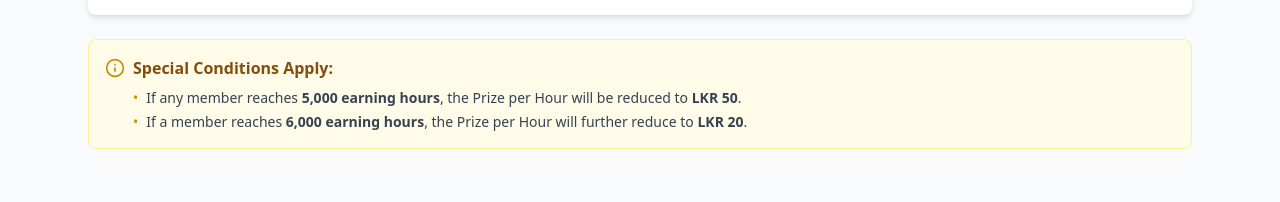
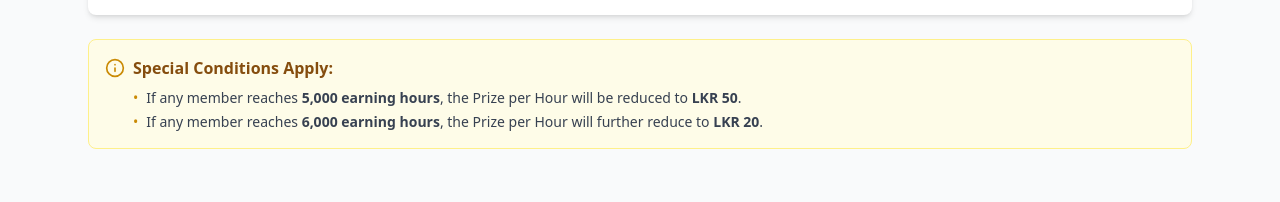
Before and after one commit to Bovindu/leader_board, a React (Vite) app: page / in a window 1280 px wide. Shown: the part 1520-1722 px from the top of the page. Built offline with nearby package versions, Linux system fonts and the light colour scheme.

Commit message:
Update Leaderboard.tsx

```diff
--- a/src/components/Leaderboard.tsx
+++ b/src/components/Leaderboard.tsx
@@ -35,7 +35,7 @@ const Leaderboard: React.FC<LeaderboardProps> = ({ data }) => {
                 </li>
                 <li className="flex items-start">
                   <span className="text-yellow-600 mr-2">•</span>
-                  <span>If a member reaches <strong>6,000 earning hours</strong>, the Prize per Hour will further reduce to <strong>LKR 20</strong>.</span>
+                  <span>If any member reaches <strong>6,000 earning hours</strong>, the Prize per Hour will further reduce to <strong>LKR 20</strong>.</span>
                 </li>
               </ul>
             </div>
```
